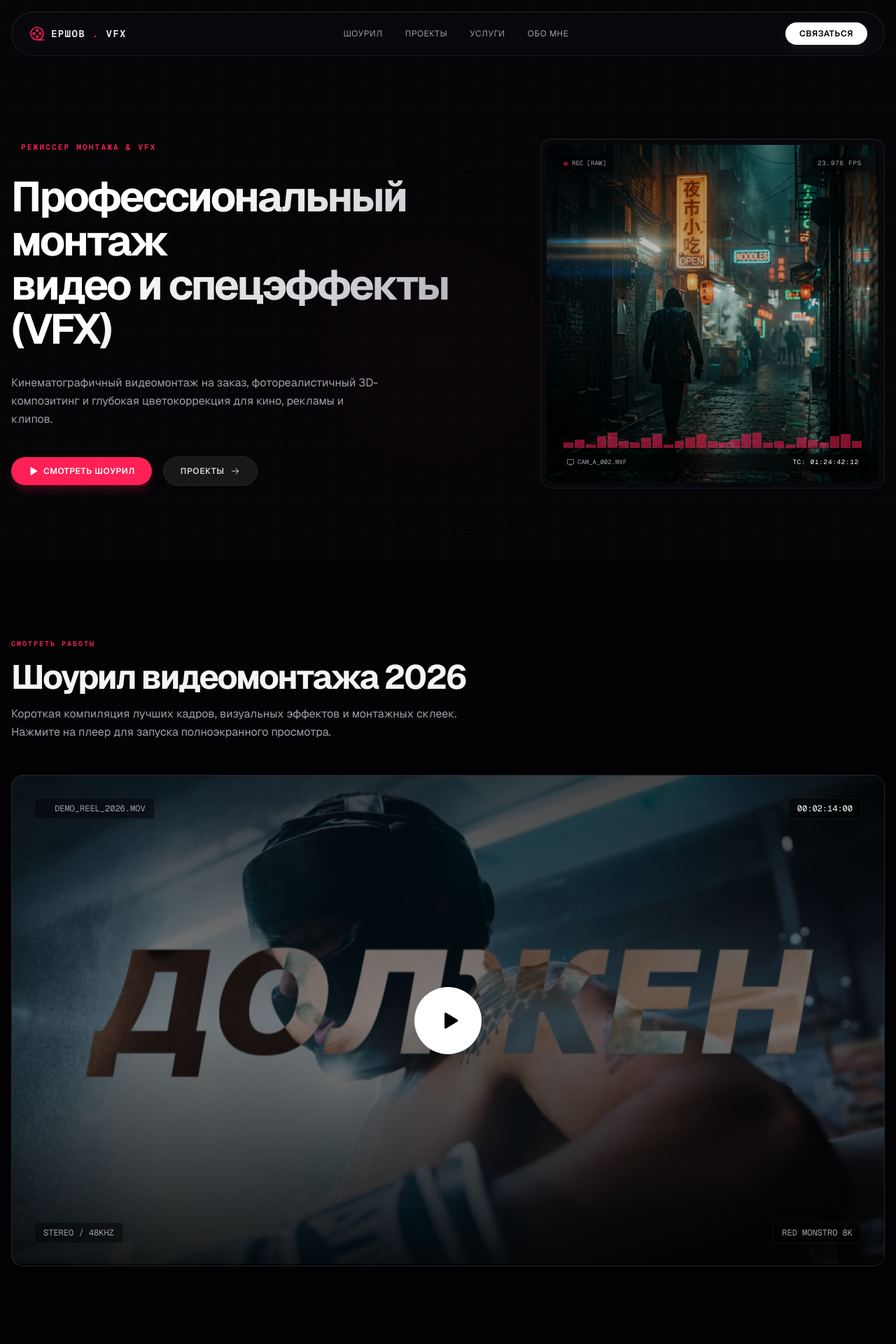
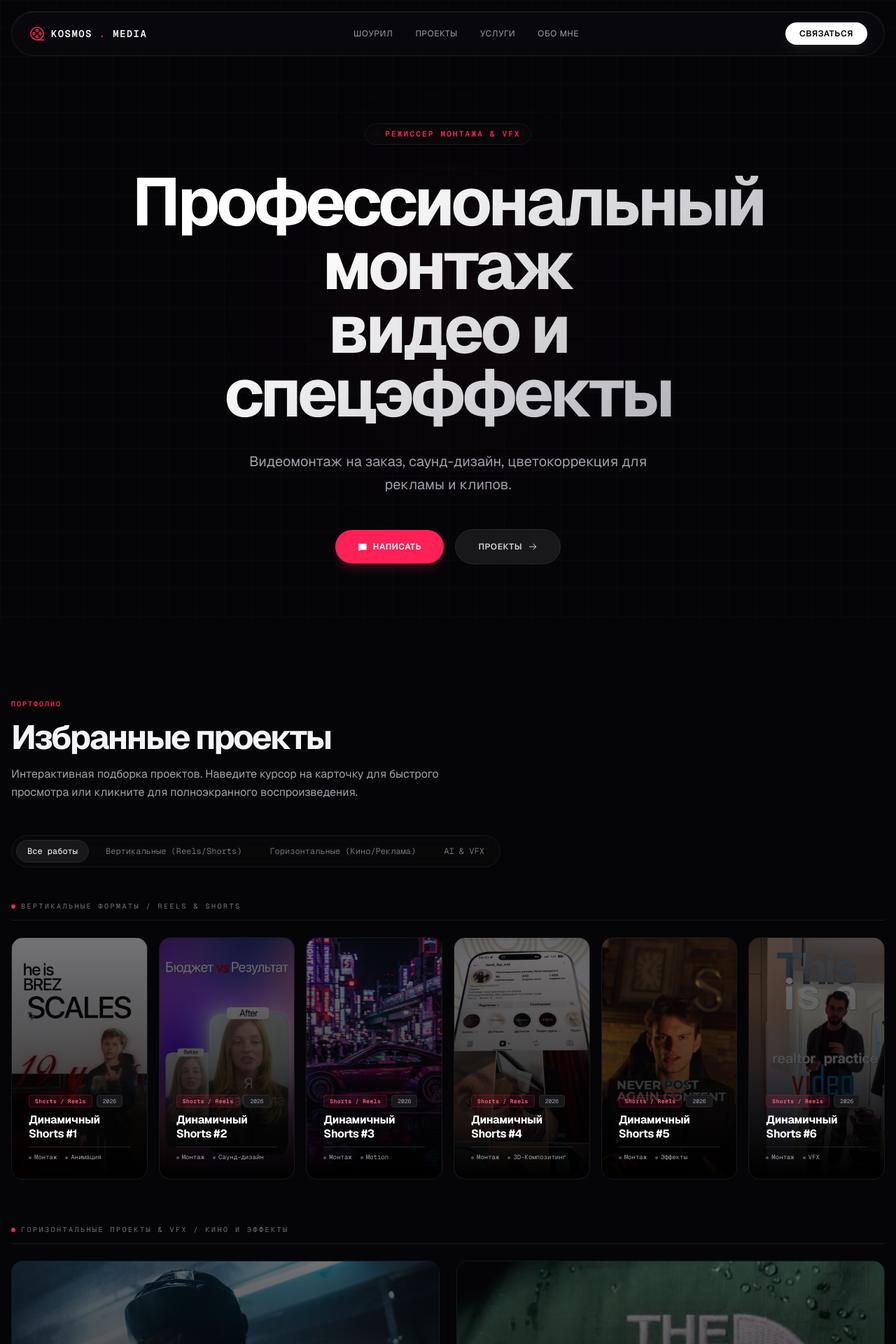
Before and after one commit to Maggalon/ershov-v2, a Next.js app: page / in a window 1280 px wide. Shown: the top 1920 px of the page at 70% size. Built offline with nearby package versions, Linux system fonts and the light colour scheme.

Commit message:
Making changes

```diff
--- a/src/app/page.tsx
+++ b/src/app/page.tsx
@@ -22,7 +22,7 @@ export default function Home() {
         <Hero />
 
         {/* Showreel Player Section */}
-        <Showreel />
+        {/* <Showreel /> */}
 
         {/* Selected Projects Bento Grid */}
         <Projects />
--- a/src/components/About.tsx
+++ b/src/components/About.tsx
@@ -5,10 +5,10 @@ import Image from "next/image";
 
 export default function About() {
   const stats = [
-    { label: "ЛЕТ ОПЫТА", value: "7+" },
-    { label: "ПРОЕКТОВ СДАНО", value: "80+" },
-    { label: "КИНОНАГРАД", value: "3" },
-    { label: "FPS НАШЕЙ ЖИЗНИ", value: "24" },
+    { label: "ЛЕТ ОПЫТА", value: "2+" },
+    { label: "ПРОЕКТОВ СДАНО", value: "20+" },
+    { label: "ПРОГРАММ В АРСЕНАЛЕ", value: "5+" },
+    { label: "НА СВЯЗИ", value: "24/7" },
   ];
 
   return (
@@ -29,7 +29,7 @@ export default function About() {
 
             <div className="space-y-4 text-zinc-400 text-sm md:text-base leading-relaxed max-w-[60ch]">
               <p>
-                Привет! Меня зовут Станислав Ершов, и я помогаю режиссерам и брендам собирать сырой материал в захватывающие истории. Мой путь начался более семи лет назад, и с тех пор я успел поработать над десятками проектов — от динамичных рекламных роликов до короткометражных художественных фильмов.
+                Меня зовут Станислав, и я помогаю брендам собирать сырой материал в качественный продукт. Мой путь начался более двух лет назад.
               </p>
               <p>
                 Я совмещаю классические техники монтажа с глубоким пониманием визуальных эффектов (VFX), композитинга и цветокоррекции. Это позволяет мне видеть картину целиком уже на этапе чернового монтажа и предлагать нестандартные творческие решения.
--- a/src/components/Header.tsx
+++ b/src/components/Header.tsx
@@ -26,7 +26,7 @@ export default function Header() {
         >
           <FilmReel size={24} className="text-rose-500 transition-transform duration-500 group-hover:rotate-180" />
           <span className="font-mono text-sm tracking-widest font-semibold uppercase">
-            Ершов <span className="text-rose-500">.</span> VFX
+            KOSMOS <span className="text-rose-500">.</span> MEDIA
           </span>
         </div>
 
--- a/src/components/Hero.tsx
+++ b/src/components/Hero.tsx
@@ -1,8 +1,7 @@
 "use client";
 
 import { motion } from "motion/react";
-import { Play, ArrowRight, Monitor, VideoCamera } from "@phosphor-icons/react";
-import Image from "next/image";
+import { ArrowRight, Chat } from "@phosphor-icons/react";
 
 export default function Hero() {
   const scrollToSection = (id: string) => {
@@ -13,23 +12,20 @@ export default function Hero() {
   };
 
   return (
-    <section className="relative min-h-[100dvh] flex items-center pt-20 md:pt-24 overflow-hidden timeline-grid">
+    <section className="relative min-h-[100dvh] flex items-center justify-center pt-20 md:pt-24 overflow-hidden timeline-grid">
       {/* Background ambient light */}
       <div className="absolute inset-0 z-0 pointer-events-none">
-        <div className="absolute top-1/4 left-1/4 w-[300px] md:w-[600px] h-[300px] md:h-[600px] glow-bg animate-pulse-slow" />
+        <div className="absolute top-1/2 left-1/2 -translate-x-1/2 -translate-y-1/2 w-[350px] md:w-[700px] h-[350px] md:h-[700px] glow-bg animate-pulse-slow opacity-60" />
       </div>
 
-      <div className="max-w-7xl mx-auto w-full px-4 grid grid-cols-1 lg:grid-cols-12 gap-8 lg:gap-12 items-center z-10 py-8">
-
-        {/* Left column - Content */}
-        <div className="lg:col-span-7 flex flex-col justify-center space-y-6 md:space-y-8 text-left">
+      <div className="max-w-5xl mx-auto w-full px-4 text-center z-10 py-12 md:py-20 flex flex-col items-center justify-center space-y-8">
 
         {/* Element 1: Eyebrow */}
         <motion.div
           initial={{ opacity: 0, y: 15 }}
           animate={{ opacity: 1, y: 0 }}
           transition={{ duration: 0.6, ease: [0.16, 1, 0.3, 1] }}
-            className="inline-flex items-center gap-2"
+          className="inline-flex items-center gap-2 px-3.5 py-1.5 rounded-full bg-zinc-950/80 border border-zinc-900 backdrop-blur-sm"
         >
           <span className="w-1.5 h-1.5 rounded-full bg-rose-500 animate-ping" />
           <span className="font-mono text-[10px] md:text-[11px] uppercase tracking-[0.2em] text-rose-500 font-semibold">
@@ -42,113 +38,44 @@ export default function Hero() {
           initial={{ opacity: 0, y: 20 }}
           animate={{ opacity: 1, y: 0 }}
           transition={{ duration: 0.8, ease: [0.16, 1, 0.3, 1], delay: 0.1 }}
-            className="text-4xl md:text-5xl lg:text-6xl font-bold tracking-tighter leading-[1.05] text-gradient"
+          className="text-4xl sm:text-6xl md:text-7xl lg:text-8xl font-bold tracking-tighter leading-[0.95] text-gradient py-1"
         >
-            Профессиональный монтаж <br />видео и спецэффекты (VFX)
+          Профессиональный монтаж <br className="hidden sm:inline" />видео и спецэффекты
         </motion.h1>
 
-          {/* Element 3: Subtext (Max 20 words) */}
+        {/* Element 3: Subtext */}
         <motion.p
           initial={{ opacity: 0, y: 20 }}
           animate={{ opacity: 1, y: 0 }}
           transition={{ duration: 0.8, ease: [0.16, 1, 0.3, 1], delay: 0.2 }}
-            className="text-sm md:text-base text-zinc-400 leading-relaxed max-w-[50ch]"
+          className="text-base sm:text-lg md:text-xl text-zinc-400 leading-relaxed max-w-[32ch] sm:max-w-[45ch]"
         >
-            Кинематографичный видеомонтаж на заказ, фотореалистичный 3D-композитинг и глубокая цветокоррекция для кино, рекламы и клипов.
+          Видеомонтаж на заказ, саунд-дизайн, цветокоррекция для рекламы и клипов.
         </motion.p>
 
-          {/* Element 4: CTAs (1 primary + max 1 secondary) */}
+        {/* Element 4: CTAs */}
         <motion.div
           initial={{ opacity: 0, y: 20 }}
           animate={{ opacity: 1, y: 0 }}
           transition={{ duration: 0.8, ease: [0.16, 1, 0.3, 1], delay: 0.3 }}
-            className="flex flex-wrap items-center gap-4 pt-2"
+          className="flex flex-col sm:flex-row items-center justify-center gap-4 pt-4 w-full sm:w-auto"
         >
           <button
-              onClick={() => scrollToSection("showreel")}
-              className="relative inline-flex items-center justify-center gap-2 px-6 py-3 rounded-full bg-rose-500 hover:bg-rose-600 text-white text-xs font-semibold tracking-wider uppercase overflow-hidden transition-all duration-300 hover:scale-105 active:scale-98 cursor-pointer shadow-lg shadow-rose-500/20"
+            onClick={() => scrollToSection("contact")}
+            className="w-full sm:w-auto relative inline-flex items-center justify-center gap-2 px-8 py-4 rounded-full bg-rose-500 hover:bg-rose-600 text-white text-xs font-semibold tracking-wider uppercase overflow-hidden transition-all duration-300 hover:scale-105 active:scale-98 cursor-pointer shadow-lg shadow-rose-500/20"
           >
-              <Play size={14} weight="fill" />
-              Смотреть шоурил
+            <Chat size={14} weight="fill" />
+            НАПИСАТЬ
           </button>
           <button
             onClick={() => scrollToSection("projects")}
-              className="inline-flex items-center justify-center gap-2 px-6 py-3 rounded-full bg-zinc-900 border border-zinc-800 hover:bg-zinc-800 text-zinc-300 hover:text-white text-xs font-semibold tracking-wider uppercase transition-all duration-200 hover:scale-102 active:scale-98 cursor-pointer"
+            className="w-full sm:w-auto inline-flex items-center justify-center gap-2 px-8 py-4 rounded-full bg-zinc-900 border border-zinc-800 hover:bg-zinc-800 text-zinc-300 hover:text-white text-xs font-semibold tracking-wider uppercase transition-all duration-200 hover:scale-102 active:scale-98 cursor-pointer"
           >
             Проекты
             <ArrowRight size={14} />
           </button>
         </motion.div>
       </div>
-
-        {/* Right column - Editorial Interactive Visual */}
-        <motion.div
-          initial={{ opacity: 0, scale: 0.95 }}
-          animate={{ opacity: 1, scale: 1 }}
-          transition={{ duration: 1, ease: [0.16, 1, 0.3, 1], delay: 0.2 }}
-          className="lg:col-span-5 relative w-full aspect-square md:aspect-[4/3] lg:aspect-[5/6] max-h-[500px] flex items-center justify-center"
-        >
-          {/* Main Visual Container */}
-          <div className="relative w-full h-full rounded-2xl overflow-hidden glass-panel border-zinc-800 p-2 group shadow-2xl">
-            {/* Inner frame mock-up */}
-            <div className="relative w-full h-full rounded-xl overflow-hidden bg-zinc-950">
-              <Image
-                src="/project_cinema.png"
-                alt="Кадр из кинофильма — пример профессионального монтажа Станислава Ершова"
-                fill
-                priority
-                sizes="(max-width: 1024px) 100vw, 50vw"
-                className="object-cover opacity-80 group-hover:scale-105 transition-transform duration-700 ease-out"
-              />
-
-              {/* Editing Suite HUD Overlay */}
-              <div className="absolute inset-0 bg-gradient-to-t from-black/60 via-transparent to-black/20 pointer-events-none p-4 flex flex-col justify-between">
-
-                {/* HUD Top Bar */}
-                <div className="flex justify-between items-center font-mono text-[9px] text-zinc-400">
-                  <div className="flex items-center gap-1.5 bg-black/40 backdrop-blur-md px-2 py-1 rounded">
-                    <span className="w-1.5 h-1.5 rounded-full bg-rose-500 animate-pulse" />
-                    REC [RAW]
-                  </div>
-                  <div className="bg-black/40 backdrop-blur-md px-2 py-1 rounded tracking-widest">
-                    23.976 FPS
-                  </div>
-                </div>
-
-                {/* HUD Center Assist (Crosshair) */}
-                <div className="absolute inset-0 flex items-center justify-center opacity-20">
-                  <div className="w-6 h-px bg-white" />
-                  <div className="h-6 w-px bg-white" />
-                </div>
-
-                {/* HUD Bottom Bar */}
-                <div className="space-y-2">
-                  {/* Waveform representation */}
-                  <div className="flex items-end gap-[2px] h-6 px-2 opacity-50">
-                    {[3, 5, 2, 7, 9, 4, 3, 6, 8, 2, 4, 6, 8, 4, 3, 5, 8, 9, 3, 4, 2, 6, 5, 3, 7, 8, 4].map((h, i) => (
-                      <div
-                        key={i}
-                        className="flex-1 bg-rose-500"
-                        style={{ height: `${h * 10}%` }}
-                      />
-                    ))}
-                  </div>
-
-                  <div className="flex justify-between items-center font-mono text-[9px] text-zinc-400 bg-black/40 backdrop-blur-md px-3 py-1.5 rounded">
-                    <div className="flex items-center gap-1">
-                      <Monitor size={12} />
-                      <span>CAM_A_002.MXF</span>
-                    </div>
-                    <div className="text-white tracking-widest">
-                      TC: 01:24:42:12
-                    </div>
-                  </div>
-                </div>
-              </div>
-            </div>
-          </div>
-        </motion.div>
-      </div>
     </section>
   );
 }
--- a/src/components/Projects.tsx
+++ b/src/components/Projects.tsx
@@ -20,11 +20,11 @@ interface Project {
 const projectsList: Project[] = [
   {
     id: "horizontal_1",
-    title: "Эхо Прошлого (VFX Showreel)",
+    title: "Реклама спортивного клуба",
     category: "horizontal",
-    categoryLabel: "VFX / Кино",
+    categoryLabel: "VFX / Реклама",
     year: "2026",
-    roles: ["3D-Композитинг", "Симуляции"],
+    roles: ["Продюссирование", "Съемка"],
     video: "https://suld6rjxiwyznzb7.public.blob.vercel-storage.com/videos/horizontal/horizontal_1.mp4",
     image: "/intros/horizontal-1-intro.png",
     aspectRatio: "horizontal",
@@ -35,7 +35,7 @@ const projectsList: Project[] = [
     category: "vertical",
     categoryLabel: "Shorts / Reels",
     year: "2026",
-    roles: ["Монтаж", "Цветокоррекция"],
+    roles: ["Монтаж", "Анимация"],
     video: "https://suld6rjxiwyznzb7.public.blob.vercel-storage.com/videos/vertical/vertical_1.mp4",
     image: "/intros/vertical-1-intro.png",
     aspectRatio: "vertical",
@@ -48,7 +48,7 @@ const projectsList: Project[] = [
     year: "2026",
     roles: ["Runway Gen-3", "Креатив"],
     video: "https://suld6rjxiwyznzb7.public.blob.vercel-storage.com/videos/ai/ai_1.mp4",
-    image: "/project_color_grading.png",
+    image: "/intros/ai-1-intro.png",
     aspectRatio: "horizontal",
   },
   {
@@ -64,13 +64,13 @@ const projectsList: Project[] = [
   },
   {
     id: "horizontal_2",
-    title: "Пленники Тумана",
+    title: "Анимация логотипа",
     category: "horizontal",
-    categoryLabel: "ХУДОЖЕСТВЕННЫЙ ФИЛЬМ",
+    categoryLabel: "ЛОГО",
     year: "2025",
     roles: ["Монтаж", "Саунд-дизайн"],
     video: "https://suld6rjxiwyznzb7.public.blob.vercel-storage.com/videos/horizontal/horizontal_2.mp4",
-    image: "/project_cinema.png",
+    image: "/intros/horizontal-2-intro.png",
     aspectRatio: "horizontal",
   },
   {
@@ -79,7 +79,7 @@ const projectsList: Project[] = [
     category: "vertical",
     categoryLabel: "Shorts / Reels",
     year: "2026",
-    roles: ["Монтаж", "Цветокоррекция"],
+    roles: ["Монтаж", "Motion"],
     video: "https://suld6rjxiwyznzb7.public.blob.vercel-storage.com/videos/vertical/vertical_3.mp4",
     image: "/project_music_video.png",
     aspectRatio: "vertical",
@@ -90,7 +90,7 @@ const projectsList: Project[] = [
     category: "ai",
     categoryLabel: "AI & VFX",
     year: "2026",
-    roles: ["Face Swap", "Нейросети"],
+    roles: ["Kling AI", "Нейросети"],
     video: "https://suld6rjxiwyznzb7.public.blob.vercel-storage.com/videos/ai/ai_2.mp4",
     image: "/intros/ai-2-intro.png",
     aspectRatio: "horizontal",
@@ -101,7 +101,7 @@ const projectsList: Project[] = [
     category: "vertical",
     categoryLabel: "Shorts / Reels",
     year: "2026",
-    roles: ["Монтаж", "Саунд-дизайн"],
+    roles: ["Монтаж", "3D-Композитинг"],
     video: "https://suld6rjxiwyznzb7.public.blob.vercel-storage.com/videos/vertical/vertical_4.mp4",
     image: "/intros/vertical-4-intro.png",
     aspectRatio: "vertical",
@@ -123,7 +123,7 @@ const projectsList: Project[] = [
     category: "vertical",
     categoryLabel: "Shorts / Reels",
     year: "2026",
-    roles: ["Монтаж", "Цветокоррекция"],
+    roles: ["Монтаж", "VFX"],
     video: "https://suld6rjxiwyznzb7.public.blob.vercel-storage.com/videos/vertical/vertical_6.mp4",
     image: "/intros/vertical-6-intro.png",
     aspectRatio: "vertical",
@@ -235,9 +235,8 @@ export default function Projects() {
             <button
               key={cat.id}
               onClick={() => setActiveCategory(cat.id)}
-              className={`relative px-4 py-2 text-xs font-mono rounded-full transition-colors cursor-pointer ${
-                activeCategory === cat.id ? "text-white" : "text-zinc-500 hover:text-zinc-300"
-              }`}
+              className={`relative px-4 py-2 text-xs font-mono rounded-full transition-colors cursor-pointer ${activeCategory === cat.id ? "text-white" : "text-zinc-500 hover:text-zinc-300"
+                }`}
             >
               {activeCategory === cat.id && (
                 <motion.div
@@ -315,9 +314,8 @@ export default function Projects() {
               animate={{ scale: 1, y: 0 }}
               exit={{ scale: 0.95, y: 20 }}
               transition={{ type: "spring", damping: 25, stiffness: 200 }}
-              className={`relative w-full max-w-5xl rounded-xl overflow-hidden border border-zinc-800 bg-zinc-950 flex flex-col group/player ${
-                selectedProject.aspectRatio === "vertical" ? "max-h-[85vh] aspect-[9/16]" : "aspect-video"
-              }`}
+              className={`relative w-full max-w-5xl rounded-xl overflow-hidden border border-zinc-800 bg-zinc-950 flex flex-col group/player ${selectedProject.aspectRatio === "vertical" ? "max-h-[85vh] aspect-[9/16]" : "aspect-video"
+                }`}
             >
               {/* HTML5 video element */}
               <video
@@ -446,7 +444,7 @@ function ProjectCard({ project, onClick }: { project: Project; onClick: () => vo
     if (videoRef.current) {
       if (isHovered) {
         videoRef.current.playbackRate = 1.0;
-        videoRef.current.play().catch(() => {});
+        videoRef.current.play().catch(() => { });
       } else {
         videoRef.current.pause();
       }
@@ -473,9 +471,8 @@ function ProjectCard({ project, onClick }: { project: Project; onClick: () => vo
         alt={`Проект ${project.title} — пример видеомонтажа и спецэффектов от Станислава Ершова`}
         fill
         sizes="(max-width: 768px) 50vw, 25vw"
-        className={`object-cover z-0 transition-opacity duration-500 ${
-          isHovered ? "opacity-0" : "opacity-45 group-hover:scale-102"
-        }`}
+        className={`object-cover z-0 transition-opacity duration-500 ${isHovered ? "opacity-0" : "opacity-45 group-hover:scale-102"
+          }`}
       />
 
       {/* Muted Loop Video Preview */}
@@ -487,9 +484,8 @@ function ProjectCard({ project, onClick }: { project: Project; onClick: () => vo
           loop
           playsInline
           preload="auto"
-          className={`absolute inset-0 w-full h-full object-cover z-0 transition-opacity duration-500 pointer-events-none ${
-            isHovered ? "opacity-75 scale-102" : "opacity-0"
-          }`}
+          className={`absolute inset-0 w-full h-full object-cover z-0 transition-opacity duration-500 pointer-events-none ${isHovered ? "opacity-75 scale-102" : "opacity-0"
+            }`}
         />
       )}
 
--- a/src/components/Services.tsx
+++ b/src/components/Services.tsx
@@ -15,7 +15,7 @@ export default function Services() {
   const services: Service[] = [
     {
       title: "Режиссура монтажа",
-      description: "Смысловой монтаж любой сложности. Нарезка сцен, удержание темпа, создание ритмического рисунка для фильмов, рекламы и музыкальных клипов.",
+      description: "Нарезка сцен, удержание темпа, создание ритмического рисунка для фильмов, рекламы и музыкальных клипов.",
       tools: ["Premiere Pro", "DaVinci Resolve"],
       features: ["Монтаж сцен", "Черновые сборки", "Трейлеры / Тизеры"],
       icon: <Scissors size={32} className="text-rose-500" />,
@@ -56,7 +56,7 @@ export default function Services() {
             Услуги монтажа и VFX
           </h2>
           <p className="text-sm md:text-base text-zinc-400 max-w-[60ch] leading-relaxed">
-            Полный цикл постпродакшена на заказ — от чернового монтажа видео до финального VFX рендера, цветокоррекции и сведения звука.
+            Полный цикл постпродакшена на заказ — от чернового монтажа видео до цветокоррекции, сведения звука и финального рендера.
           </p>
         </div>
 
```
Also changed, not shown: src/components/Contact.tsx (+6 -6 lines), public/intros/ai-1-intro.png (added), public/intros/horizontal-2-intro.png (added). Lines whose indentation alone changed are shown as unchanged.
